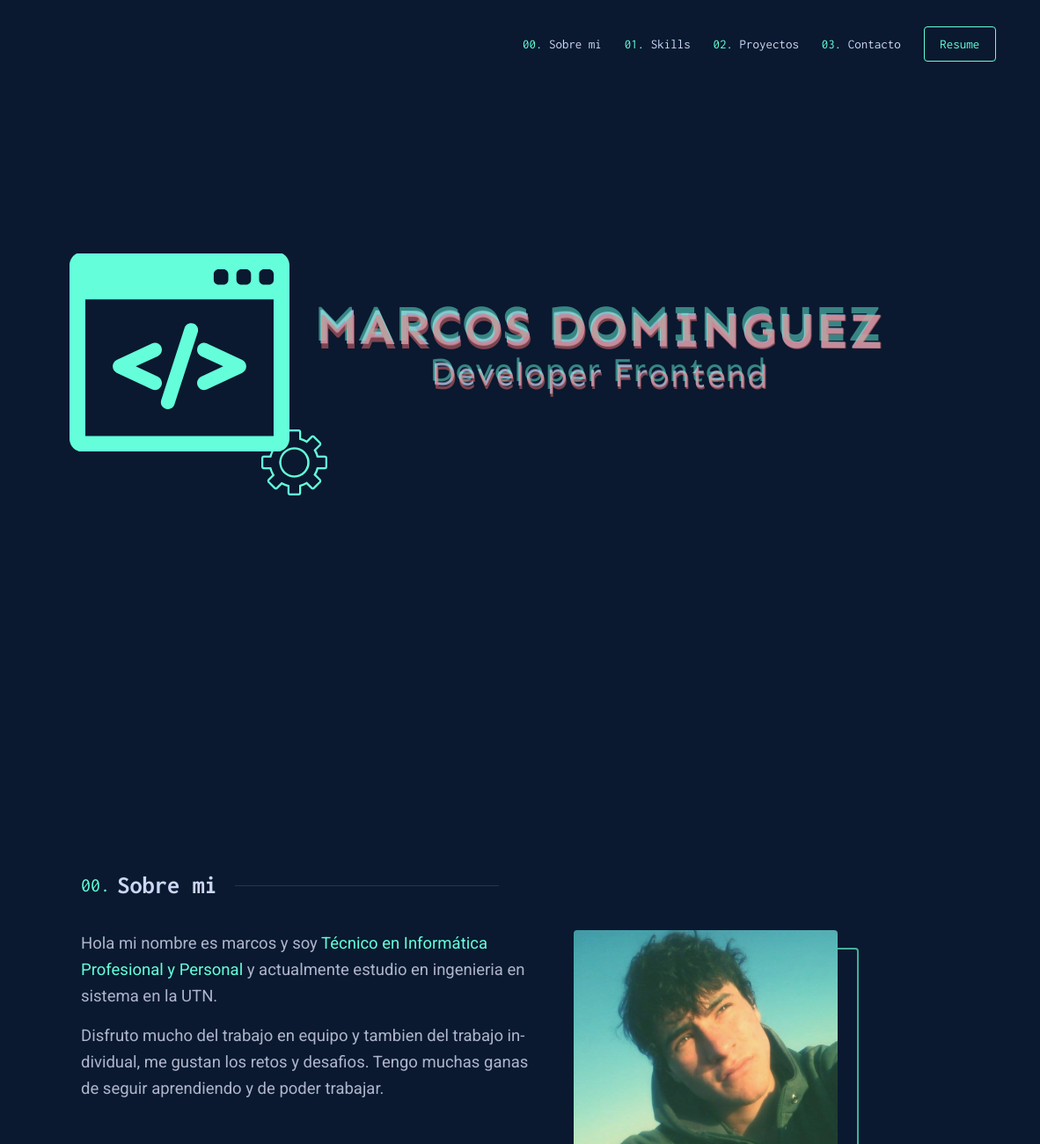
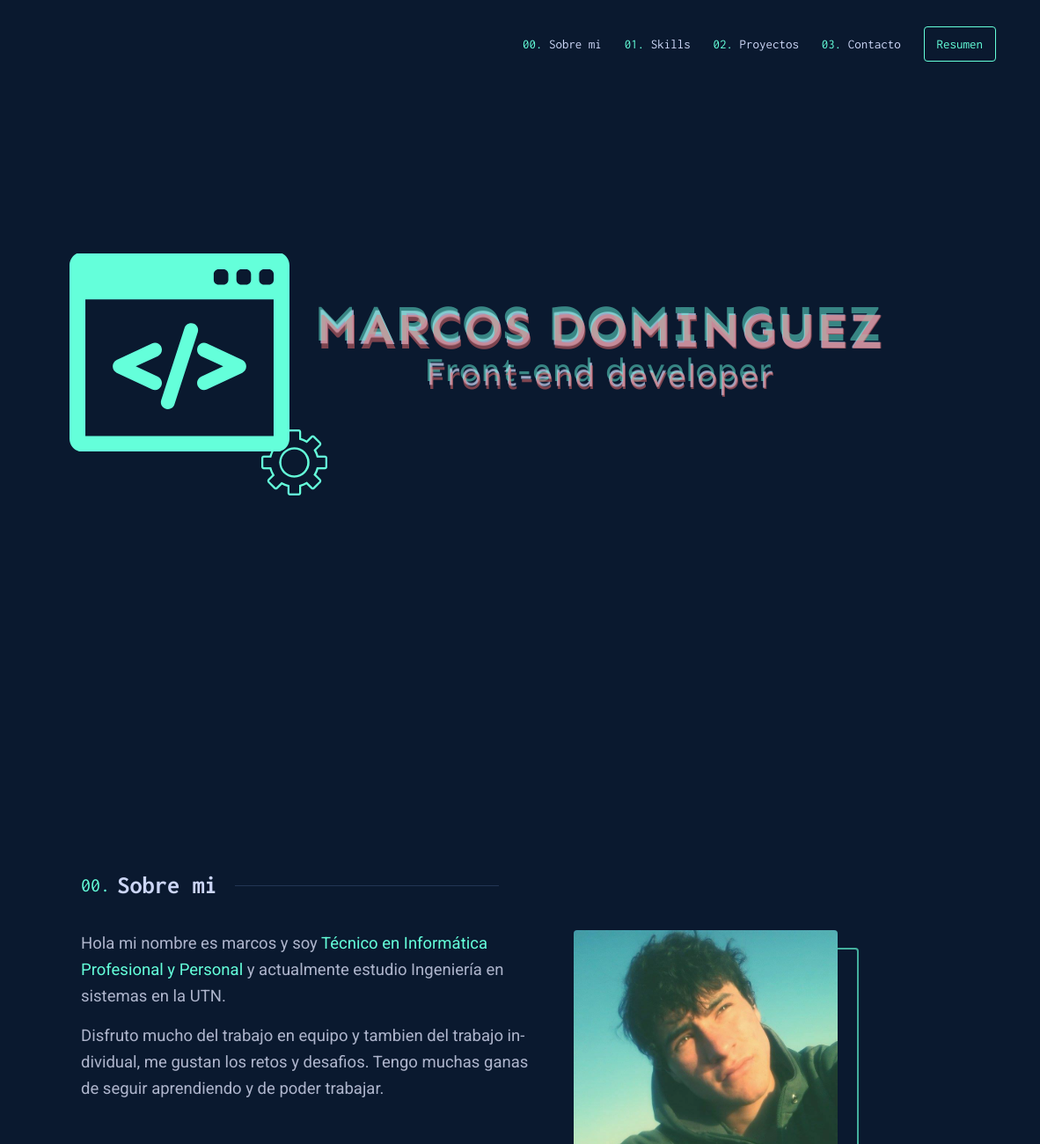
Before and after one commit to marcosddp/Portafolio, a plain HTML site: page index.html in a window 1280 px wide. Shown: the top 1300 px of the page at 88% size, 98-1280 px from the left. Drawn offline with Linux system fonts and the light colour scheme.

Commit message:
Update index.html

```diff
--- a/index.html
+++ b/index.html
@@ -85,7 +85,7 @@
             <a href="#contact"><span> 03.</span> Contacto</a>
           </li>
 
-          <li><a  href="/marcosdominguez.pdf" target="_blank" rel="noopener noreferrer"><div class="resume-button">Resume</div></a></li>
+          <li><a  href="/marcosdominguez.pdf" target="_blank" rel="noopener noreferrer"><div class="resume-button">Resumen</div></a></li>
         </ul>
       </nav>
 
@@ -130,7 +130,7 @@
           <li>
             <a href="#contact"><span> 03.</span> Contacto</a>
           </li>
-          <li><a  href="/marcosdominguez.pdf" target="_blank" rel="noopener noreferrer"><div class="resume-button">Resume</div></a></li>
+          <li><a  href="/marcosdominguez.pdf" target="_blank" rel="noopener noreferrer"><div class="resume-button">Resumen</div></a></li>
         </ul>
       </aside>
     </header>
@@ -154,9 +154,9 @@
             <h1>MARCOS DOMINGUEZ</h1>
           </div>
           <div id="p--animation">
-            <p>Developer Frontend</p>
-            <p>Developer Frontend</p>
-            <p>Developer Frontend</p>
+            <p>Front-end developer</p>
+            <p>Front-end developer</p>
+            <p>Front-end developer</p>
           </div>
         </div>
       </section>
@@ -170,7 +170,7 @@
               <span class="text--green"
                 >Técnico en Informática Profesional y Personal</span
               >
-              y actualmente estudio en ingenieria en sistema en la UTN.
+              y actualmente estudio Ingeniería en sistemas en la UTN.
             </p>
             <p>
               Disfruto mucho del trabajo en equipo y tambien del trabajo
@@ -190,7 +190,7 @@
         <h2 class="title-card"><strong>01.</strong> Skills</h2>
         <div class="content__text">
           <p>
-            Estoy especializado en frontend y espero en un futuro volverme un fullstack.
+            Empecé y me siento cómodo con front end y espero en un futuro volverme un fullstack developer.
 Mis conocimientos en esta área son:
           </p>
 
@@ -204,7 +204,7 @@ Mis conocimientos en esta área son:
       </section>
 
       <section id="proyects">
-        <h2 class="title-card"><strong>02.</strong> Proyects</h2>
+        <h2 class="title-card"><strong>02.</strong>Proyectos</h2>
         <div id="proyects__container">
           <div class="proyect">
             <img src="img/proyect/audiophile.png" alt="proyect" />
@@ -291,7 +291,7 @@ Mis conocimientos en esta área son:
           <div class="proyect">
             <img src="img/proyect/calculadorajs.png" alt="proyect" />
             <div class="proyect__text">
-              <h3>calculadorajs</h3>
+              <h3>CalculadoraJs</h3>
               <div class="buttons">
                 <a href="https://github.com/marcosddp/Calculadora.js" target="_blank"
                   >Code</a
```
